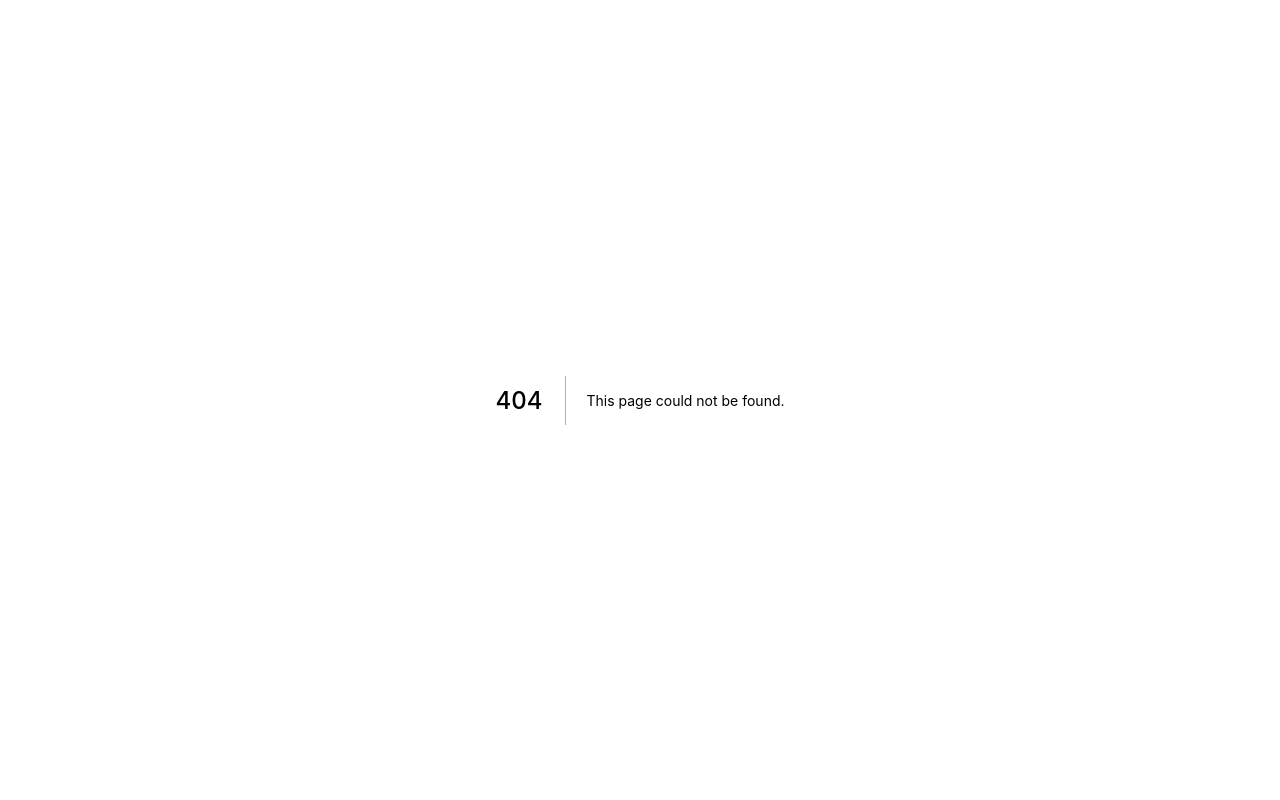
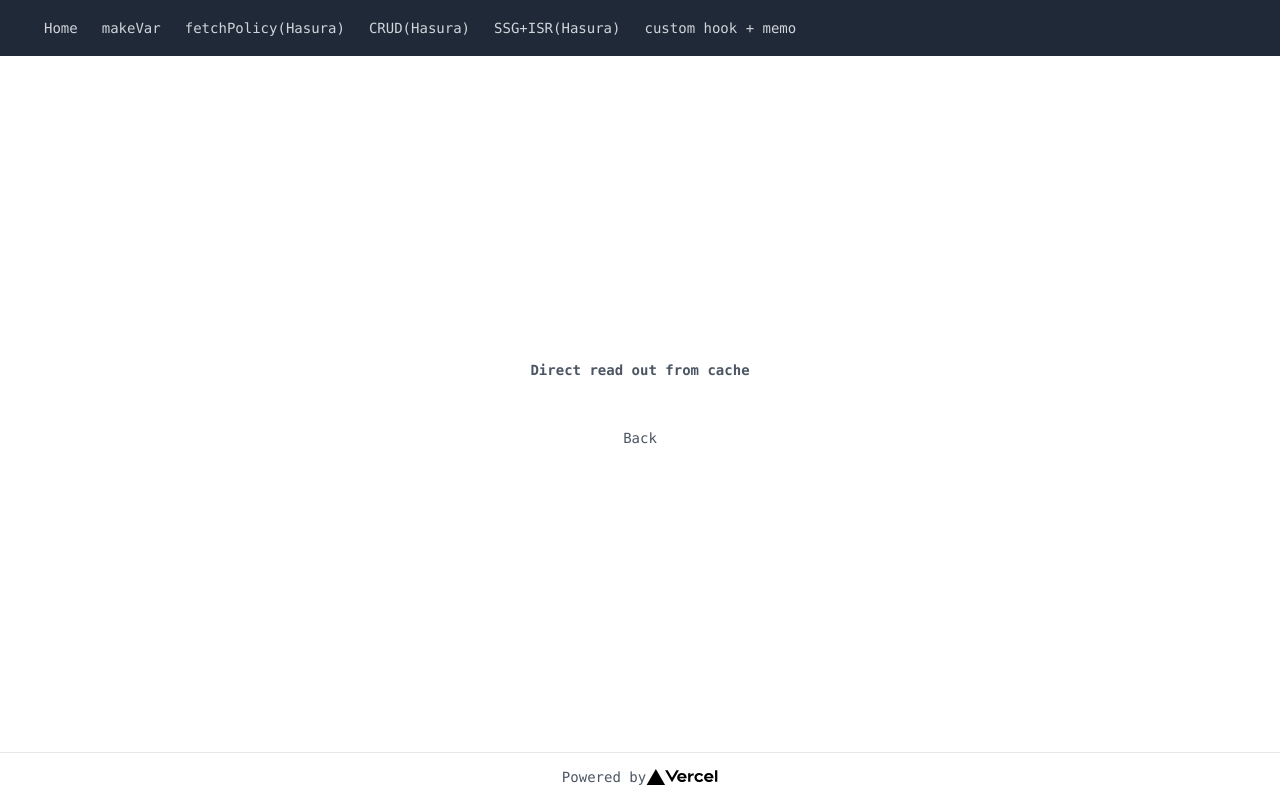
Before and after one commit to zorro901/nextjs-hasura-basic, a Next.js app: page /hasura-sub in a window 1280 px wide. Before the commit this address had no page. Built offline with nearby package versions, Linux system fonts and the light colour scheme.

Commit message:
17. Direct access to cache (@client)

```diff
--- a/pages/hasura-main.tsx
+++ b/pages/hasura-main.tsx
@@ -6,7 +6,9 @@
 import { Layout } from '../components/Layout'
 
 const FetchMain: VFC = () => {
-  const {data, error} = useQuery<GetUsersQuery>(GET_USERS)
+  const {data, error} = useQuery<GetUsersQuery>(GET_USERS, {
+    fetchPolicy: 'network-only'
+  })
   if (error)
     return (
       <Layout title={'Hasura fetchPolicy'}>
--- /dev/null
+++ b/pages/hasura-sub.tsx
@@ -0,0 +1,26 @@
+import { VFC } from 'react'
+import Link from 'next/link'
+import { useQuery } from '@apollo/client'
+import { GET_USERS_LOCAL, GET_USERS } from '../queries/queries'
+import { GetUsersQuery } from '../types/generated/graphql'
+import { Layout } from '../components/Layout'
+
+const FetchSub: VFC = () => {
+  const {data} = useQuery<GetUsersQuery>(GET_USERS_LOCAL)
+  return (
+    <Layout title={'Hasura fetchPolicy read cache'}>
+      <p className={'mb-6 font-bold'}>Direct read out from cache</p>
+      {data?.users.map((user) => {
+        return (
+          <p className={'my-1'} key={user.id}>
+            {user.name}
+          </p>
+        )
+      })}
+      <Link href={'/hasura-main'}>
+        <a className={'mt-6'}>Back</a>
+      </Link>
+    </Layout>
+  )
+}
+export default FetchSub
```
